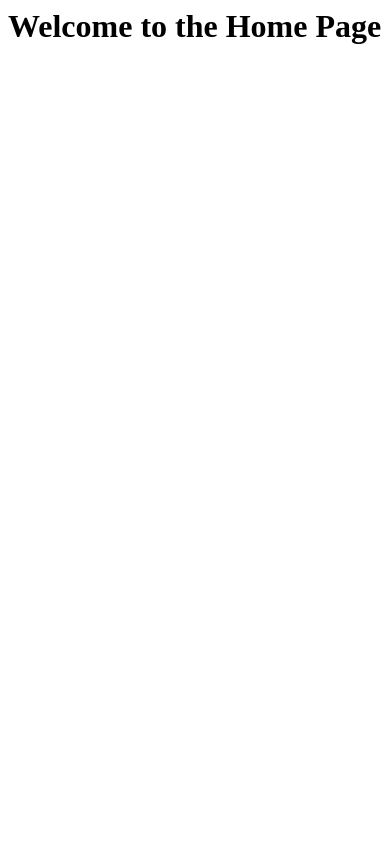
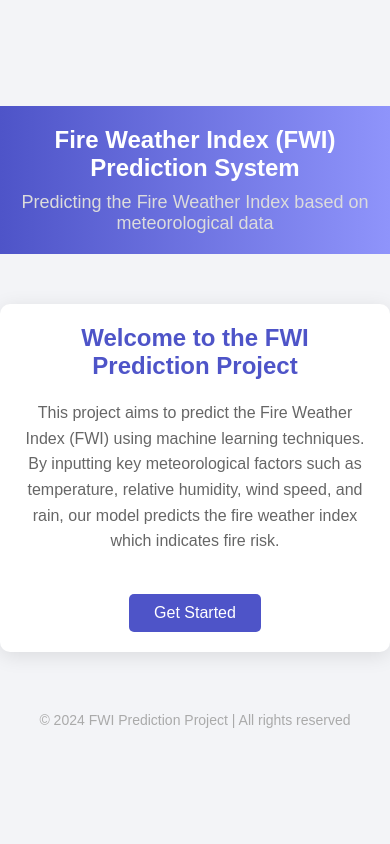
Before and after one commit to saadsohail05/Fire-Weather-Index-FWI-Prediction, a Flask app: page / in a window 390 px wide. Run offline with Flask 3, Linux system fonts and the light colour scheme; parts of the project's set-up code (start-up, migrations or seed data) failed here and were passed over.

Commit message:
Flask App Completed

```diff
--- a/application.py
+++ b/application.py
@@ -17,7 +17,20 @@ def index():
 @app.route('/predictdata',methods=["GET",'POST'])
 def predict_datapoint():
     if request.method == 'POST':
-        pass
+        Temperature=float(request.form.get("Temperature"))
+        RH=float(request.form.get("RH"))
+        Ws=float(request.form.get("Ws"))
+        Rain=float(request.form.get("Rain"))
+        FFMC=float(request.form.get("FFMC"))
+        DMC=float(request.form.get("DMC"))
+        ISI=float(request.form.get("ISI"))
+        Classes=float(request.form.get("Classes"))
+        Region=float(request.form.get("Region"))
+
+        new_data_scaled=scaler_model.transform([[Temperature,RH,Ws,Rain,FFMC,DMC,ISI,Classes,Region]])
+        result=ridge_model.predict(new_data_scaled)
+        print(result)
+        return render_template("home.html",results=result[0])
     else:
         return render_template('home.html')
 
--- a/templates/index.html
+++ b/templates/index.html
@@ -1 +1,130 @@
-<h1>Welcome to the Home Page</h1>
+<!DOCTYPE html>
+<html lang="en">
+<head>
+    <meta charset="UTF-8">
+    <meta name="viewport" content="width=device-width, initial-scale=1.0">
+    <title>FWI Prediction Project</title>
+    <style>
+        * {
+            margin: 0;
+            padding: 0;
+            box-sizing: border-box;
+        }
+
+        body {
+            font-family: 'Arial', sans-serif;
+            background-color: #f3f4f7;
+            color: #333;
+            display: flex;
+            flex-direction: column;
+            align-items: center;
+            justify-content: center;
+            min-height: 100vh;
+        }
+
+        header {
+            background: linear-gradient(to right, #4e54c8, #8f94fb);
+            width: 100%;
+            padding: 20px 0;
+            text-align: center;
+        }
+
+        header h1 {
+            color: #fff;
+            font-size: 32px;
+            margin-bottom: 10px;
+        }
+
+        header p {
+            color: #dcdcdc;
+            font-size: 18px;
+        }
+
+        .container {
+            text-align: center;
+            margin-top: 50px;
+            padding: 20px;
+            background-color: #fff;
+            border-radius: 10px;
+            box-shadow: 0 4px 20px rgba(0, 0, 0, 0.1);
+            max-width: 800px;
+            width: 100%;
+        }
+
+        .container h2 {
+            font-size: 28px;
+            margin-bottom: 20px;
+            color: #4e54c8;
+        }
+
+        .container p {
+            font-size: 18px;
+            line-height: 1.6;
+            margin-bottom: 40px;
+            color: #666;
+        }
+
+        .btn {
+            display: inline-block;
+            padding: 12px 30px;
+            background-color: #4e54c8;
+            color: #fff;
+            border-radius: 5px;
+            font-size: 18px;
+            text-decoration: none;
+            transition: background-color 0.3s ease;
+        }
+
+        .btn:hover {
+            background-color: #3a3e98;
+        }
+
+        footer {
+            margin-top: 50px;
+            padding: 10px;
+            text-align: center;
+            color: #aaa;
+            font-size: 14px;
+        }
+
+        @media (max-width: 768px) {
+            header h1 {
+                font-size: 24px;
+            }
+
+            .container h2 {
+                font-size: 24px;
+            }
+
+            .container p {
+                font-size: 16px;
+            }
+
+            .btn {
+                font-size: 16px;
+                padding: 10px 25px;
+            }
+        }
+    </style>
+</head>
+<body>
+    <header>
+        <h1>Fire Weather Index (FWI) Prediction System</h1>
+        <p>Predicting the Fire Weather Index based on meteorological data</p>
+    </header>
+
+    <div class="container">
+        <h2>Welcome to the FWI Prediction Project</h2>
+        <p>
+            This project aims to predict the Fire Weather Index (FWI) using machine learning techniques.
+            By inputting key meteorological factors such as temperature, relative humidity, wind speed, and rain,
+            our model predicts the fire weather index which indicates fire risk.
+        </p>
+        <a href="/predictdata" class="btn">Get Started</a>
+    </div>
+
+    <footer>
+        &copy; 2024 FWI Prediction Project | All rights reserved
+    </footer>
+</body>
+</html>
```
Also changed, not shown: templates/home.html (+93 -8 lines).
